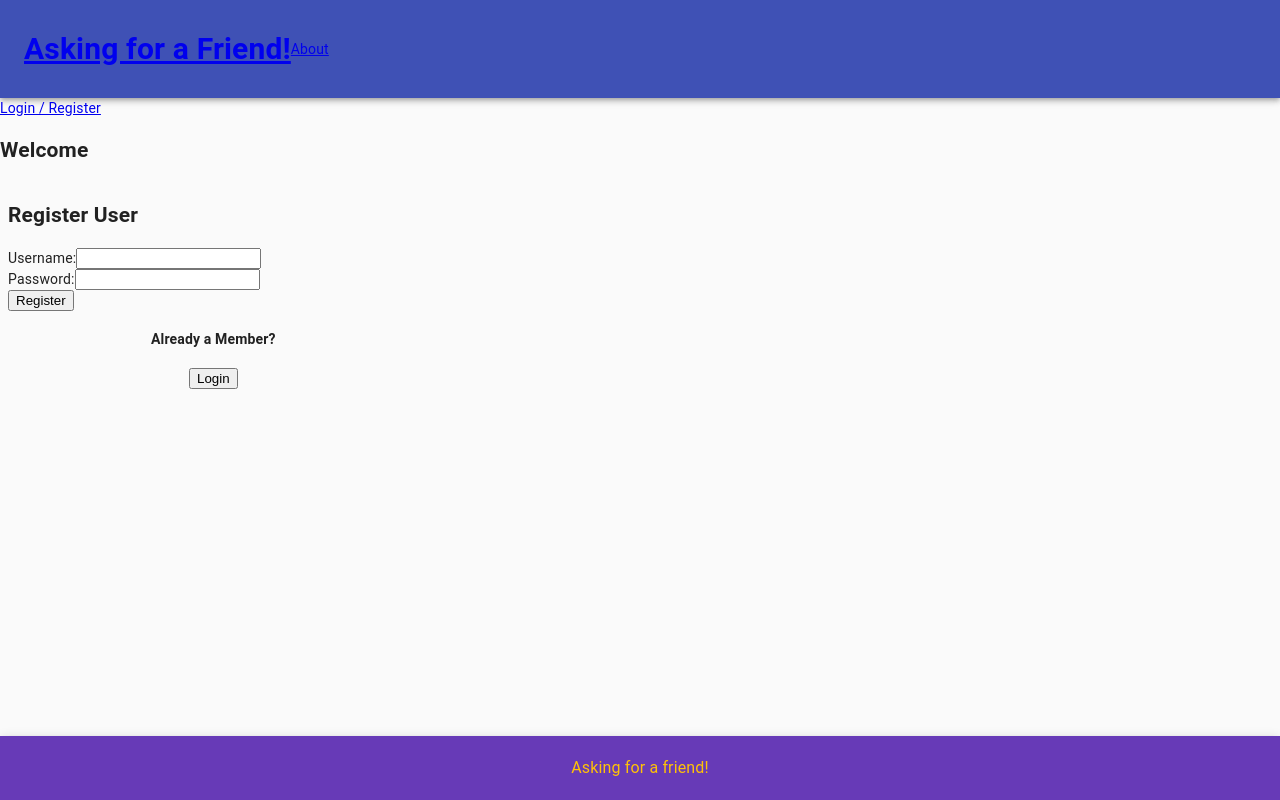
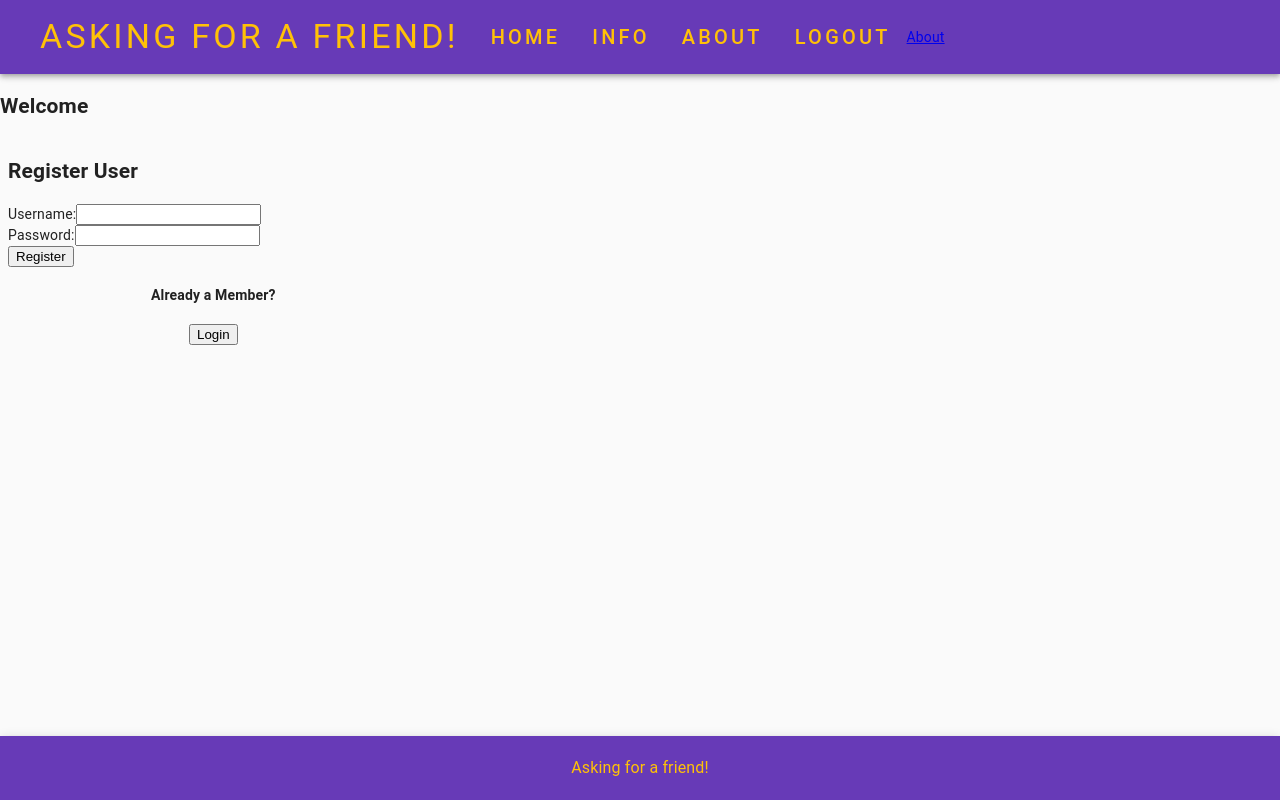
Before and after one commit to brg078/prime-solo-project, a React (Create React App) app: page /#/home in a window 1280 px wide. Built offline with nearby package versions, Linux system fonts and the light colour scheme; no server answers.

Commit message:
nav bar partially functioning

```diff
--- a/src/components/Footer/Footer.jsx
+++ b/src/components/Footer/Footer.jsx
@@ -12,7 +12,7 @@ const useStyles = makeStyles((theme) => ({
     bottom: 0,
     color: amber[500],
     background: deepPurple[500],
-    border: 'blue'
+    //border: 'blue'
   },
   typo: {
     flexGrow: 1,
@@ -22,9 +22,6 @@ const useStyles = makeStyles((theme) => ({
 
 export default function Footer() {
   const classes = useStyles();
-
-
-
   return (
 
     <React.Fragment>
@@ -40,6 +37,3 @@ export default function Footer() {
 
   );
 }
-
-
-{/* sx={{ position: 'fixed', bgcolor: deepPurple[500], color:amber[500], bottom: 0, left: 0, right: 0 }} elevation={3} */}
--- a/src/components/Nav/Nav.css
+++ b/src/components/Nav/Nav.css
@@ -40,3 +40,7 @@
 /* .navLink:hover {
   background-color: #008183;
 } */
+
+/* h3:hover {
+  background-color: #ff0000;
+} */
--- a/src/components/Nav/Nav.jsx
+++ b/src/components/Nav/Nav.jsx
@@ -2,32 +2,71 @@ import React from 'react';
 import { Link } from 'react-router-dom';
 import LogOutButton from '../LogOutButton/LogOutButton';
 import { useSelector } from 'react-redux';
-
-//MUI+CSS
-import { ThemeProvider, Typography , AppBar, Toolbar, IconButton} from '@material-ui/core';
-//import  MenuIcon  from '@material-ui/icons/Menu';
+import { ThemeProvider, withStyles} from '@material-ui/core';
 import { useTheme } from '@emotion/react';
 import './Nav.css';
+import AppBar from '@mui/material/AppBar';
+import Box from '@mui/material/Box';
+import Toolbar from '@mui/material/Toolbar';
+import IconButton from '@mui/material/IconButton';
+import Typography from '@mui/material/Typography';
+import Menu from '@mui/material/Menu';
+import MenuIcon from '@mui/icons-material/Menu';
+import Container from '@mui/material/Container';
+import Avatar from '@mui/material/Avatar';
+import Button from '@mui/material/Button';
+import Tooltip from '@mui/material/Tooltip';
+import MenuItem from '@mui/material/MenuItem';
+import AdbIcon from '@mui/icons-material/Adb';
+import { amber,deepPurple } from '@mui/material/colors';
+import { red } from '@material-ui/core/colors';
+
+
+const AmberTextTypography = withStyles({
+  root: {
+    color: amber[500],
+    letterSpacing: '0.2rem',
+    textDecoration: 'none',
+    // outline: '1px',
+    // outlineColor: 'white',
+    padding: '1rem'
+
+  }
+})(Typography);
+
 
 function Nav() {
   const user = useSelector((store) => store.user);
   const theme = useTheme();
 
+
   return (
     <div className="nav">
-      <ThemeProvider theme={theme}>
-      <AppBar position="static">
-        <Toolbar variant="dense">
-          <Typography variant="h6" color="secondary" component="div" >
-            {/* //ADD NAV BAR OFF THIS header! */}
-            <Link to="/home" color='secondary'>
-              <h2 className="nav-title" color='secondary'>Asking for a Friend!</h2>
-            </Link>
-          </Typography>
+        <AppBar position='static'>
+          <Container maxWidth="xl" sx={{bgcolor:deepPurple[500]}}>
+            <Toolbar disableGutters  >
+
+
+              <AmberTextTypography variant="h4" component="a" noWrap href='/home'>
+                ASKING FOR A FRIEND!
+              </AmberTextTypography>
+              <AmberTextTypography variant="h6" component="a" noWrap href='/home'>
+                HOME
+              </AmberTextTypography>
+              <AmberTextTypography variant="h6" component="a" noWrap href='/info'>
+                INFO
+              </AmberTextTypography>
+              <AmberTextTypography className='navLink' variant="h6" component="a" noWrap href='/about'>
+                ABOUT
+              </AmberTextTypography>
+              <AmberTextTypography className='navLink' variant="h6" component="a" noWrap href='/info'>
+                LOGOUT
+              </AmberTextTypography>
+
+
               <Link className="navLink" to="/about">
                   About
               </Link>
-          {/* If a user is logged in, show these links */}
               {user.id && (
                   <>
                     <Link className="navLink" to="/user">
@@ -39,24 +78,59 @@ function Nav() {
                     <LogOutButton className="navLink" />
                   </>
                   )}
+
+
+
+
+
+
+
+
+
             </Toolbar>
+          </Container>
         </AppBar>
-      {/* <Link to="/home">
-        <h2 className="nav-title">Prime Solo Project</h2>
-      </Link> */}
-      <div>
-        {/* If no user is logged in, show these links */}
-        {!user.id && (
-          // If there's no user, show login/registration links
-          <Link className="navLink" to="/login">
-            Login / Register
-          </Link>
-        )}
-
-      </div>
-      </ThemeProvider>
     </div>
   );
 }
 
 export default Nav;
+
+
+//               // {/* If a user is logged in, show these links */}
+// <Link className="navLink" to="/about" sx={{color: amber}} >
+//                   About
+//                 </Link>
+//                 {user.id && (
+//                   <>
+//                     <Link className="navLink" to="/user">
+//                       Home
+//                     </Link>
+//                     <Link className="navLink" to="/info">
+//                       Info Page
+//                     </Link>
+//                     <LogOutButton className="navLink" />
+//                   </>
+// )}
+
+
+
+
+
+
+
+// {/* <div>
+// {/* If no user is logged in, show these links */}
+// {!user.id && (
+//   // If there's no user, show login/registration links
+//   <Link className="navLink" to="/login">
+//     Login / Register
+//   </Link>
+// )}
+
+// </div> */}
+
+
+{/* <Link className="navLink" to="/about">
+About
+</Link> */}
```
Lines whose indentation alone changed are shown as unchanged.
